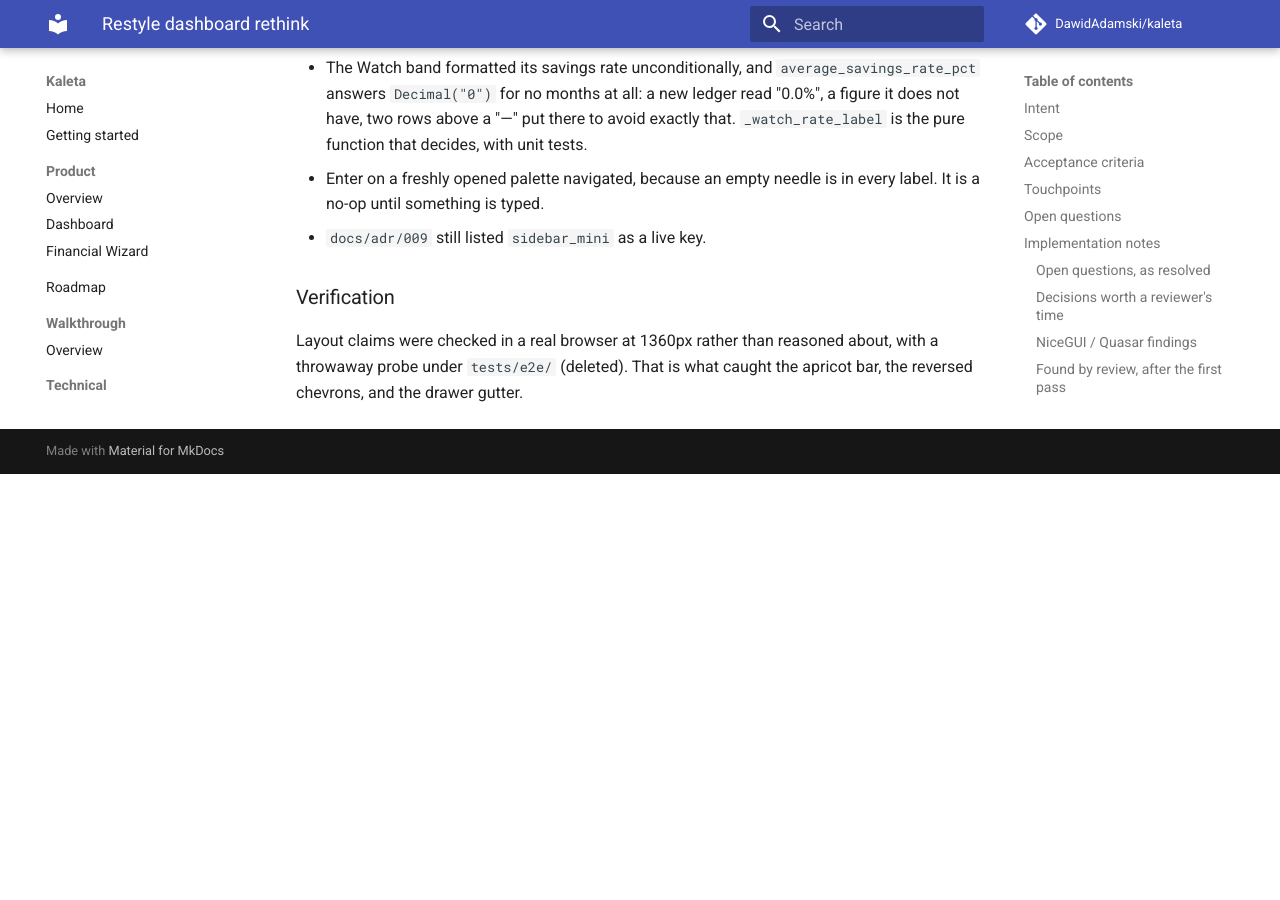
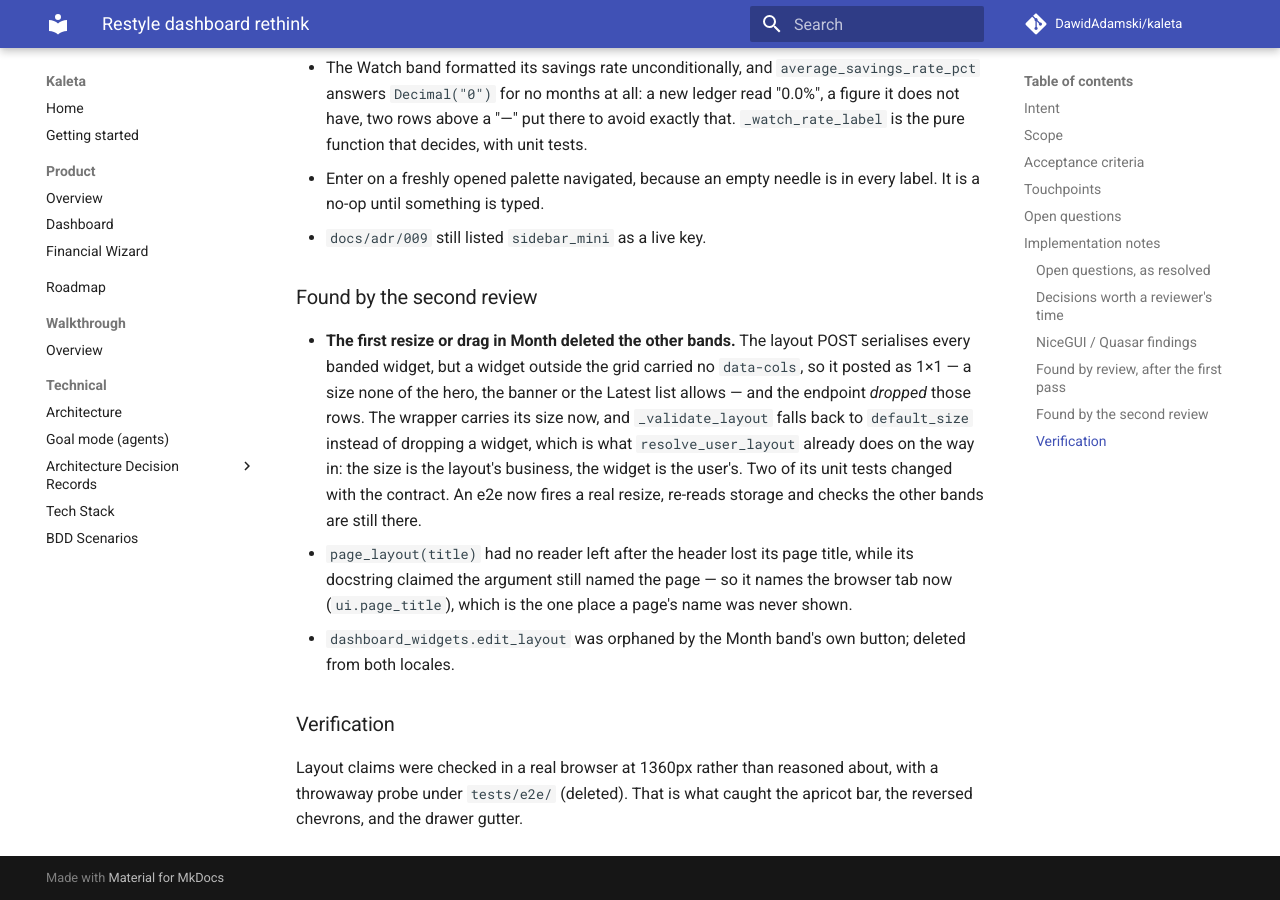
Before and after one commit to DawidAdamski/kaleta, an MkDocs documentation site: the page built from docs/plans/restyle-dashboard-rethink.md, in a window 1280 px wide and 900 px high, scrolled down 5227 px. Built offline with MkDocs 1.6.1 and Material for MkDocs 9.7.7, drawn with Linux system fonts in a browser that asks for light colours; comment, search, counter and statistics services are not loaded; before the commit the page ends 5701 px from its top, so only the background shows below that.

Commit message:
docs: the hero is a widget you can untick, not a guarantee
The product doc still described `with_hero`, which this branch deleted —
and with it the claim that a layout stored before the hero existed gets
one. It does not; ticking it once does. Implementation notes record the
second review round.

Co-Authored-By: Claude Opus 5 (1M context) <noreply@anthropic.com>
Claude-Session: https://claude.ai/code/session_0152AYpRfMD2oD5sjv3sg3qi

```diff
--- a/docs/plans/restyle-dashboard-rethink.md
+++ b/docs/plans/restyle-dashboard-rethink.md
@@ -230,6 +230,25 @@ payees or categories (routes only); touching `app.storage.user` keys;
   in every label. It is a no-op until something is typed.
 - `docs/adr/009` still listed `sidebar_mini` as a live key.
 
+### Found by the second review
+
+- **The first resize or drag in Month deleted the other bands.** The layout
+  POST serialises every banded widget, but a widget outside the grid
+  carried no `data-cols`, so it posted as 1×1 — a size none of the hero,
+  the banner or the Latest list allows — and the endpoint *dropped* those
+  rows. The wrapper carries its size now, and `_validate_layout` falls back
+  to `default_size` instead of dropping a widget, which is what
+  `resolve_user_layout` already does on the way in: the size is the
+  layout's business, the widget is the user's. Two of its unit tests
+  changed with the contract. An e2e now fires a real resize, re-reads
+  storage and checks the other bands are still there.
+- `page_layout(title)` had no reader left after the header lost its page
+  title, while its docstring claimed the argument still named the page —
+  so it names the browser tab now (`ui.page_title`), which is the one
+  place a page's name was never shown.
+- `dashboard_widgets.edit_layout` was orphaned by the Month band's own
+  button; deleted from both locales.
+
 ### Verification
 
 Layout claims were checked in a real browser at 1360px rather than
```
Also changed, not shown: docs/product/dashboard.md (+5 -3 lines).
